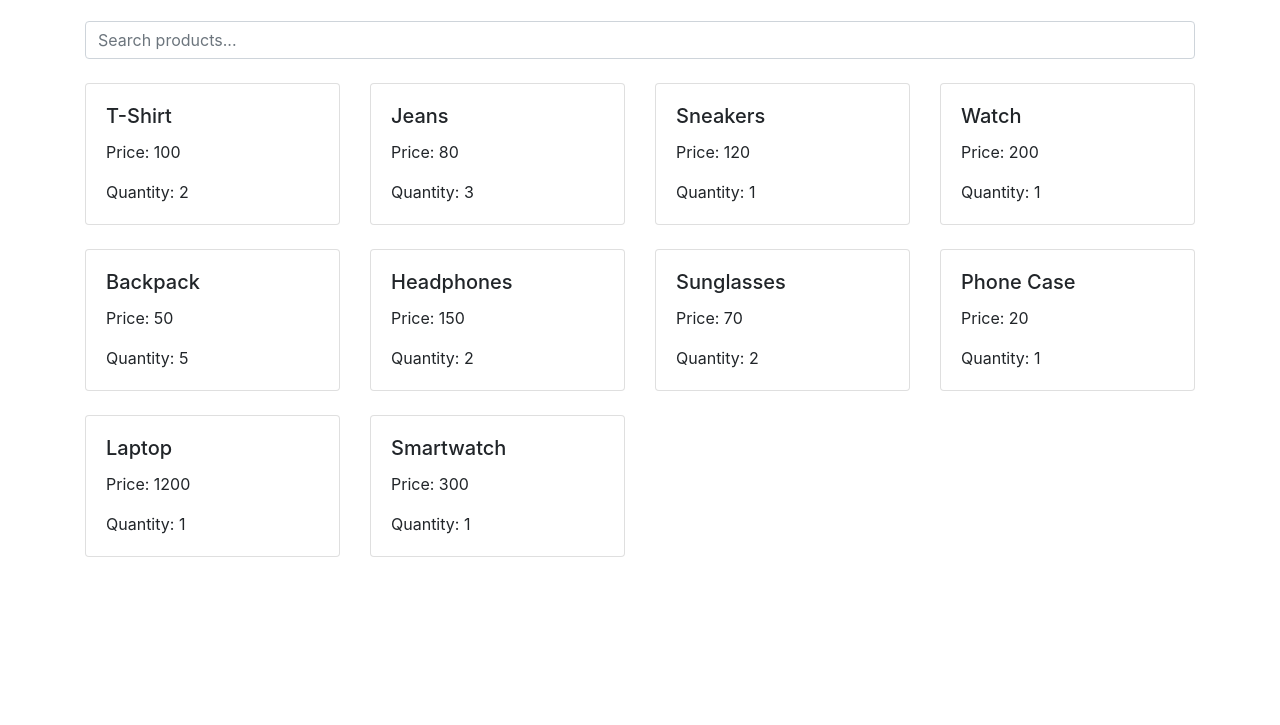
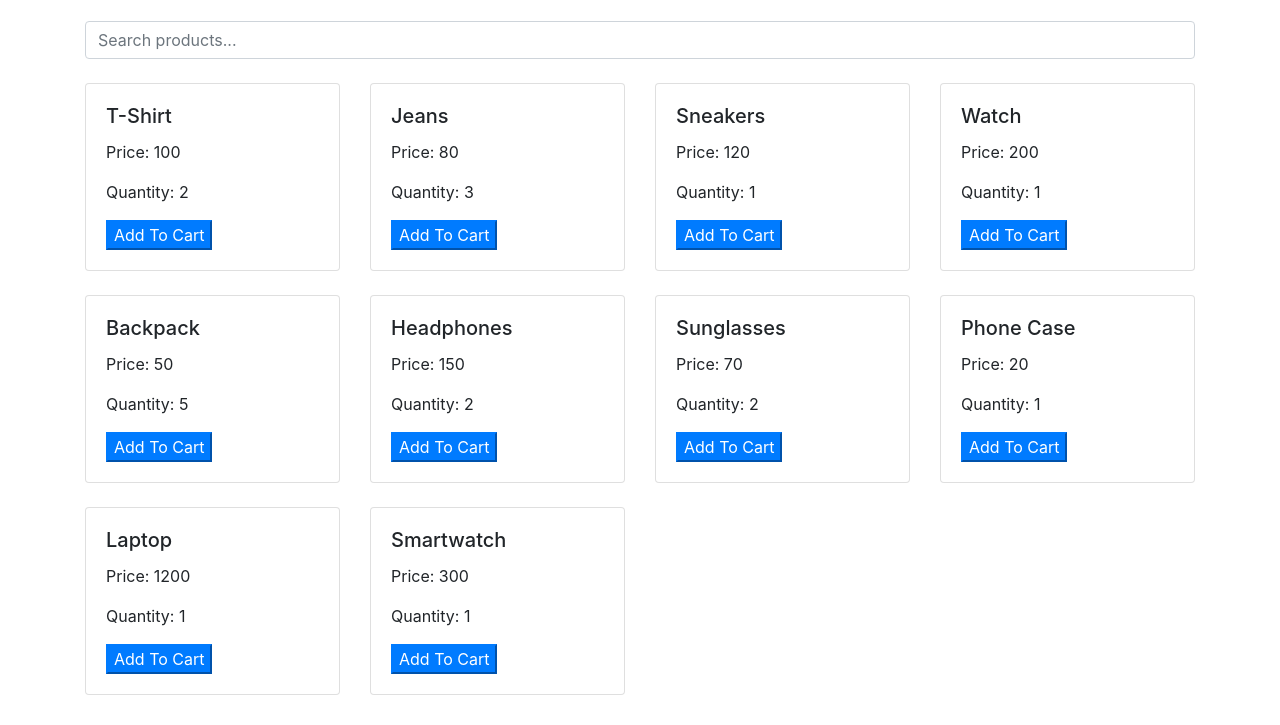
Before and after one commit to Abineshdinu12/Js-Applications, a plain HTML site: page index.html in a window 1280 px wide. Shown: the part 75-800 px from the top of the page. Drawn offline with nearby package versions, Linux system fonts and the light colour scheme.

Commit message:
Completed

```diff
--- a/filterProducts.js
+++ b/filterProducts.js
@@ -12,8 +12,10 @@ function renderProducts(products) {
           <h5 class="card-title">${product.productName}</h5>
           <p class="card-text">Price: ${product.productPrice}</p>
           <p class="card-text">Quantity: ${product.productQuantity}</p>
+                <button class= btn-primary> Add To Cart</button>
         </div>
       </div>
+
     `;
 
     productList.appendChild(card);
```
Also changed, not shown: index.html (+0 -2 lines).
